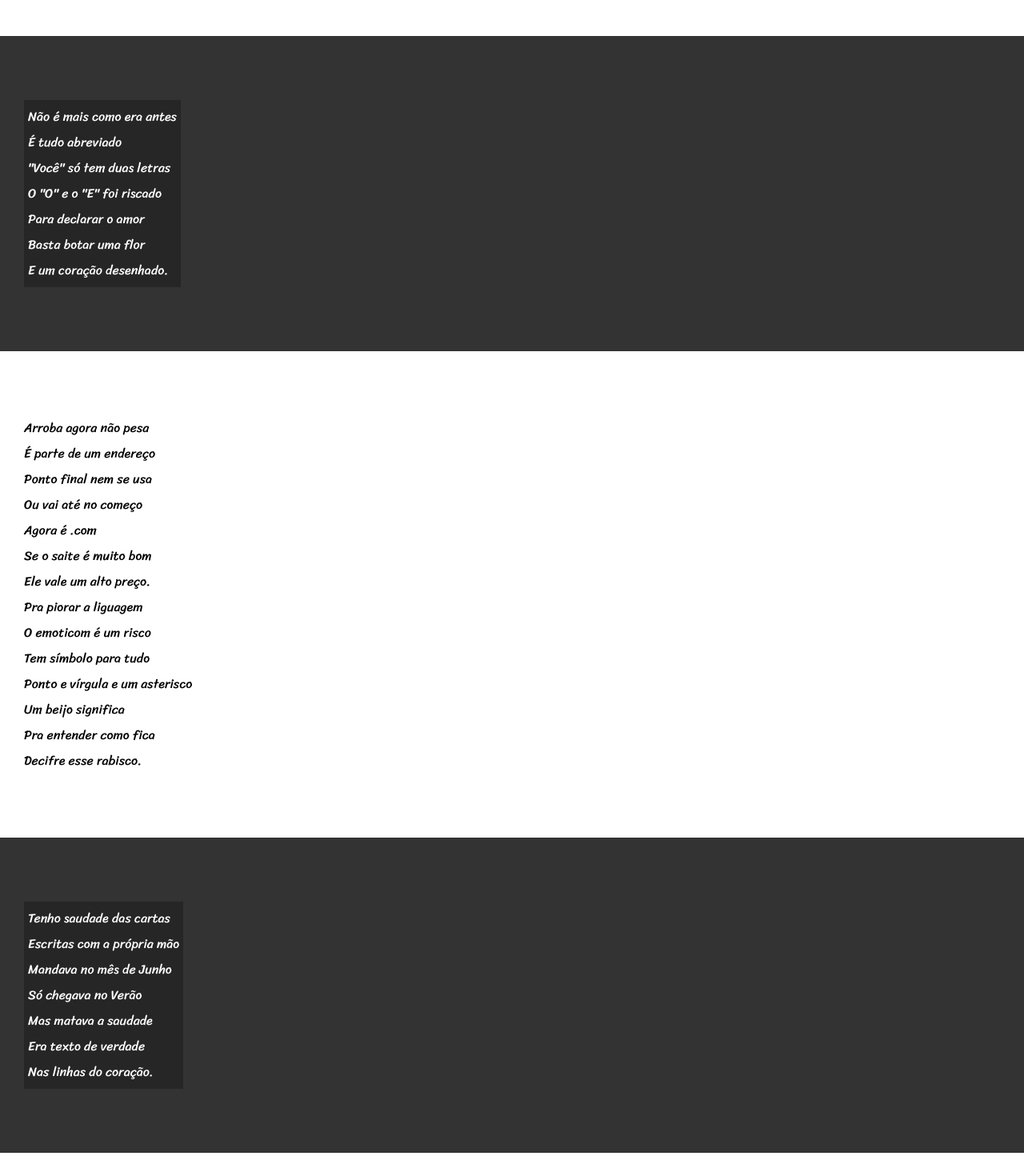
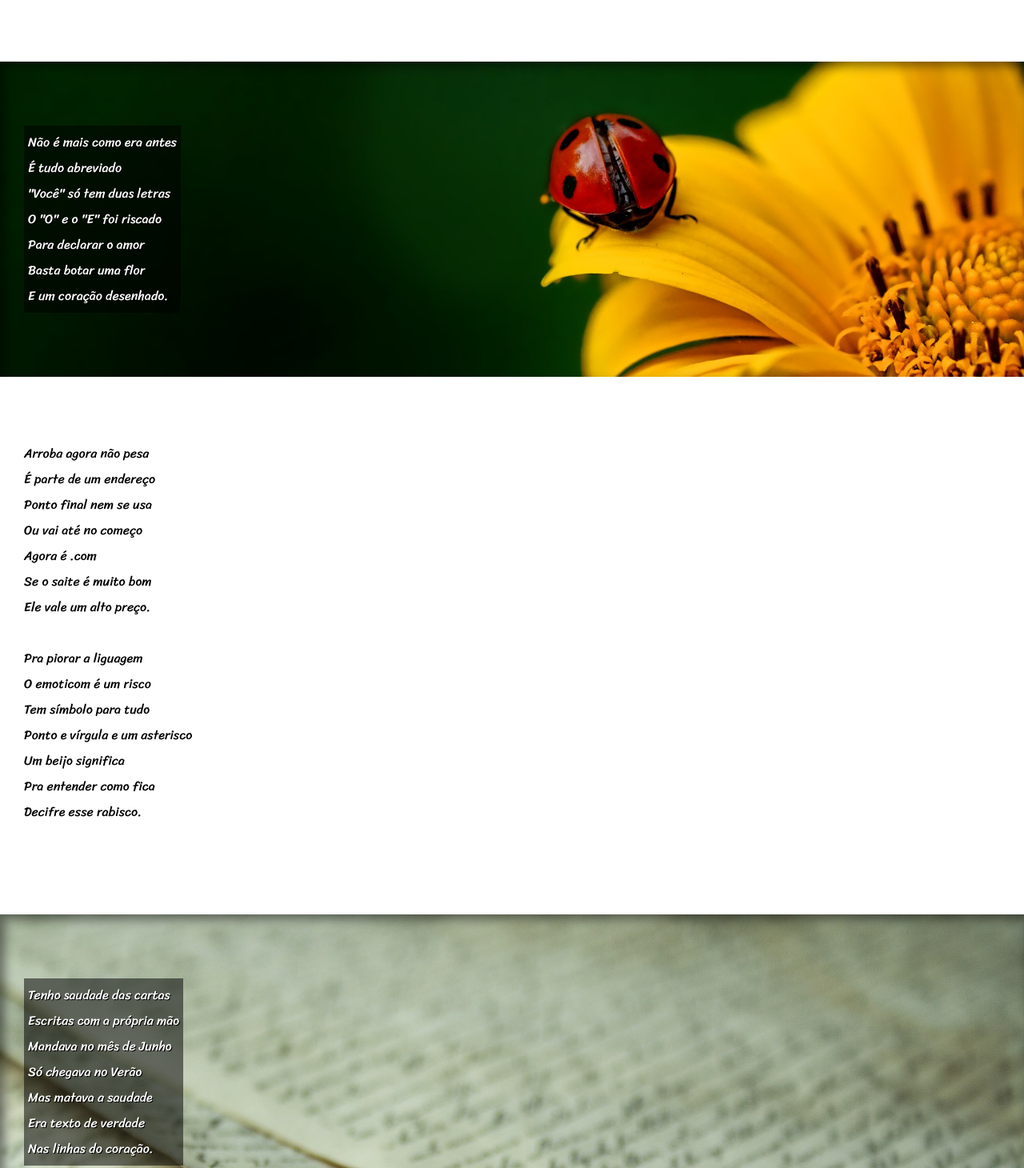
Before and after one commit to Pabbraga/siteCordelModerno, a plain HTML site: page index.html in a window 1280 px wide. Shown: the part 494-1954 px from the top of the page at 80% size. Drawn offline with Linux system fonts and the light colour scheme.

Commit message:
organização de imagens

```diff
--- a/estilo/style.css
+++ b/estilo/style.css
@@ -55,6 +55,10 @@ section {
     font-family: var(--fonte3);
 }
 
+section > p {
+    padding-bottom: 2em;
+}
+
 section.normal {
     background-color: white;
     color: black;
@@ -63,12 +67,25 @@ section.normal {
 section.imagem {
     background-color: rgb(51, 51, 51);
     color: white;
+    box-shadow: inset 6px 6px 13px 0px rgba(0, 0, 0, 0.473);
+    background-size: cover;
+    background-attachment: fixed;
 }
 
 section.imagem > p {
     display: inline-block;
     padding: 5px;
-    background-color: rgba(0, 0, 0, 0.253);
+    background-color: rgba(0, 0, 0, 0.514);
+    text-shadow: 1px 1px 0px black;
+}
+
+section#img01 {
+    background-image: url('../imagens/background001.jpg');
+    background-position: right center;
+}
+
+section#img02 {
+    background-image: url('../imagens/background002.jpg');
 }
 
 footer {
--- a/index.html
+++ b/index.html
@@ -27,7 +27,7 @@
     </p>
 </section>
 
-<section class="imagem">
+<section class="imagem" id="img01">
     <p>
         Não é mais como era antes <br>
         É tudo abreviado <br>
@@ -49,7 +49,8 @@
         Agora é .com <br>
         Se o saite é muito bom <br>
         Ele vale um alto preço. <br>
-
+    </p>
+    <p>
         Pra piorar a liguagem <br>
         O emoticom é um risco <br>
         Tem símbolo para tudo <br>
@@ -61,7 +62,7 @@
 </section>
 
 
-<section class="imagem">
+<section class="imagem" id="img02">
     <p>
         Tenho saudade das cartas <br>
         Escritas com a própria mão <br>
@@ -83,7 +84,8 @@
         Abriu outro aplicativo <br>
         O mundo ficou cativo <br>
         Da tecnologia do agora. <br>
-
+    </p>
+    <p>
         Felizmente, pra orar <br>
         Não precisa de internet <br>
         Deus escuta todo mundo <br>
```
Also changed, not shown: cordel-moderno.txt (deleted).
